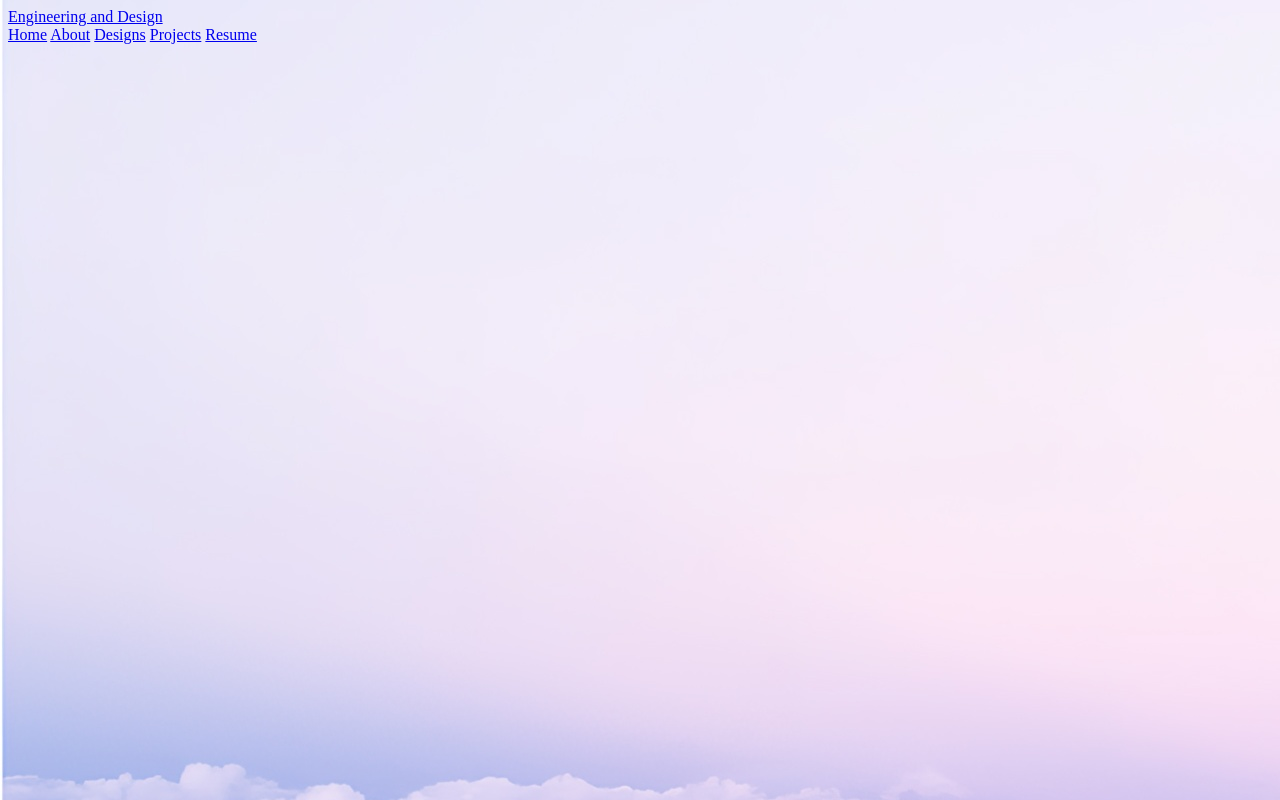
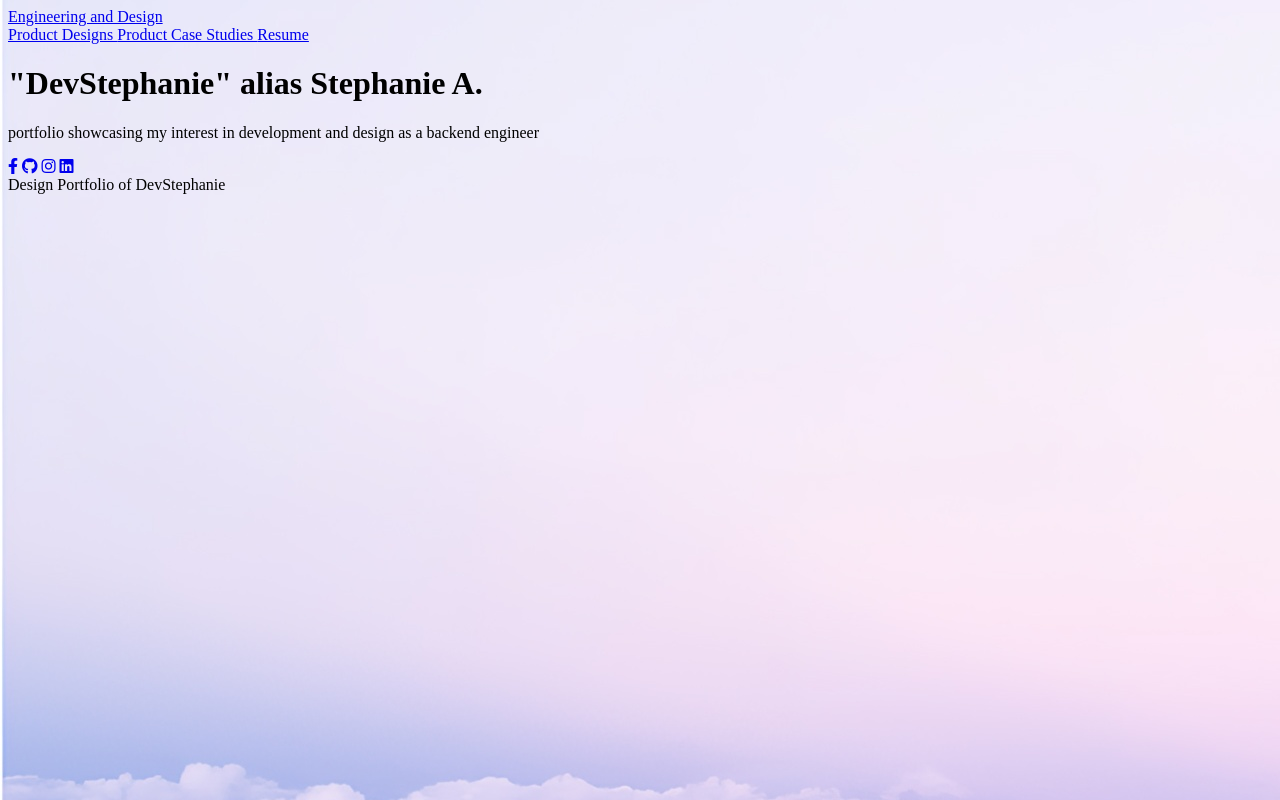
Before and after one commit to DevStephanie/DevStephanie.github.io, a plain HTML site: page files/resume.html in a window 1280 px wide. Drawn offline with Linux system fonts and the light colour scheme; files whose address does not match are found by name.

Commit message:
Correcting routes

```diff
--- a/files/resume.html
+++ b/files/resume.html
@@ -1,3 +1,18 @@
+<!DOCTYPE html>
+<html>
+  <head>
+    <meta charset="utf-8">
+    <meta http-equiv="X-UA-Compatible" content="IE=edge">
+    <title>Engineering & Design: Creating a Better World </title>
+    <meta name="viewport" content="width=device-width, initial-scale=1">
+    <!-- Font awesome icon -->
+    <link rel="stylesheet" href="https://cdnjs.cloudflare.com/ajax/libs/font-awesome/5.15.1/css/all.min.css" integrity="sha512-+4zCK9k+qNFUR5X+cKL9EIR+ZOhtIloNl9GIKS57V1MyNsYpYcUrUeQc9vNfzsWfV28IaLL3i96P9sdNyeRssA==" crossorigin="anonymous" />
+    <link rel="stylesheet" href="style.css">
+  </head>
+  <body>
+
+    <!-- header -->
+    <header>
       <nav class = "navbar">
         <div class = "container">
           <a href = "../index.html" class = "navbar-brand"> Engineering and Design </a>
@@ -5,11 +20,37 @@
             <style>
               body{background-image:url(images/lw2.jpeg) }
             </style>
-        <a href = "../index.html">Home</a>
-        <a href = "files/about.html">About</a>
-        <a href = "files/design.html">Designs</a>
-        <a href = "files/projects.html">Projects</a>
-        <a href="/files/resume.html"> Resume </a>
+            <a href = "../files/design.html"> Product Designs </a>
+            <a href = "../files/projects.html"> Product Case Studies </a>
+            <a href = "./resume.html"> Resume </a>
           </div>
         </div>
       </nav>
+      <div class = "banner">
+        <div class = "container">
+          <h1 class = "banner-title">
+            <span><emphasis> "DevStephanie" alias Stephanie A. </emphasis></span>
+          </h1>
+          <p>portfolio showcasing my interest in development and design as a backend engineer </p>
+
+        </div>
+      </div>
+    </header>
+    <!-- end of header -->
+
+
+    <!-- footer -->
+    <footer>
+      <div class = "social-links">
+        <a href = "#"><i class = "fab fa-facebook-f"></i></a>
+        <a href = "https://github.com/DevStephanie"><i class = "fab fa-github"></i></a>
+        <a href = "#"><i class = "fab fa-instagram"></i></a>
+        <a href = "https://www.linkedin.com/in/stephanie-a-aa5751109/"><i class = "fab fa-linkedin"></i></a>
+      </div>
+      <span>Design Portfolio of DevStephanie</span>
+    </footer>
+    <!-- end of footer -->
+
+
+  </body>
+</html>
--- a/index.css
+++ b/index.css
@@ -98,10 +98,10 @@ header{
     display: flex;
     justify-content: space-between;
 }
-.body {
+/* .body {
     background-image: url('images/purplemoon.jpeg');
     background-attachment: fixed;
-   }
+   }    */
 .search-input{
     font-family: var(--Roboto);
     font-size: 1.1rem;
```
Also changed, not shown: files/about.html (+3 -5 lines), files/design.html (+3 -5 lines), files/product.html (+3 -5 lines), files/projects.html (+3 -5 lines), index.html (+3 -4 lines), images/lavender-resume.jpeg (added). Lines whose indentation alone changed are shown as unchanged.
